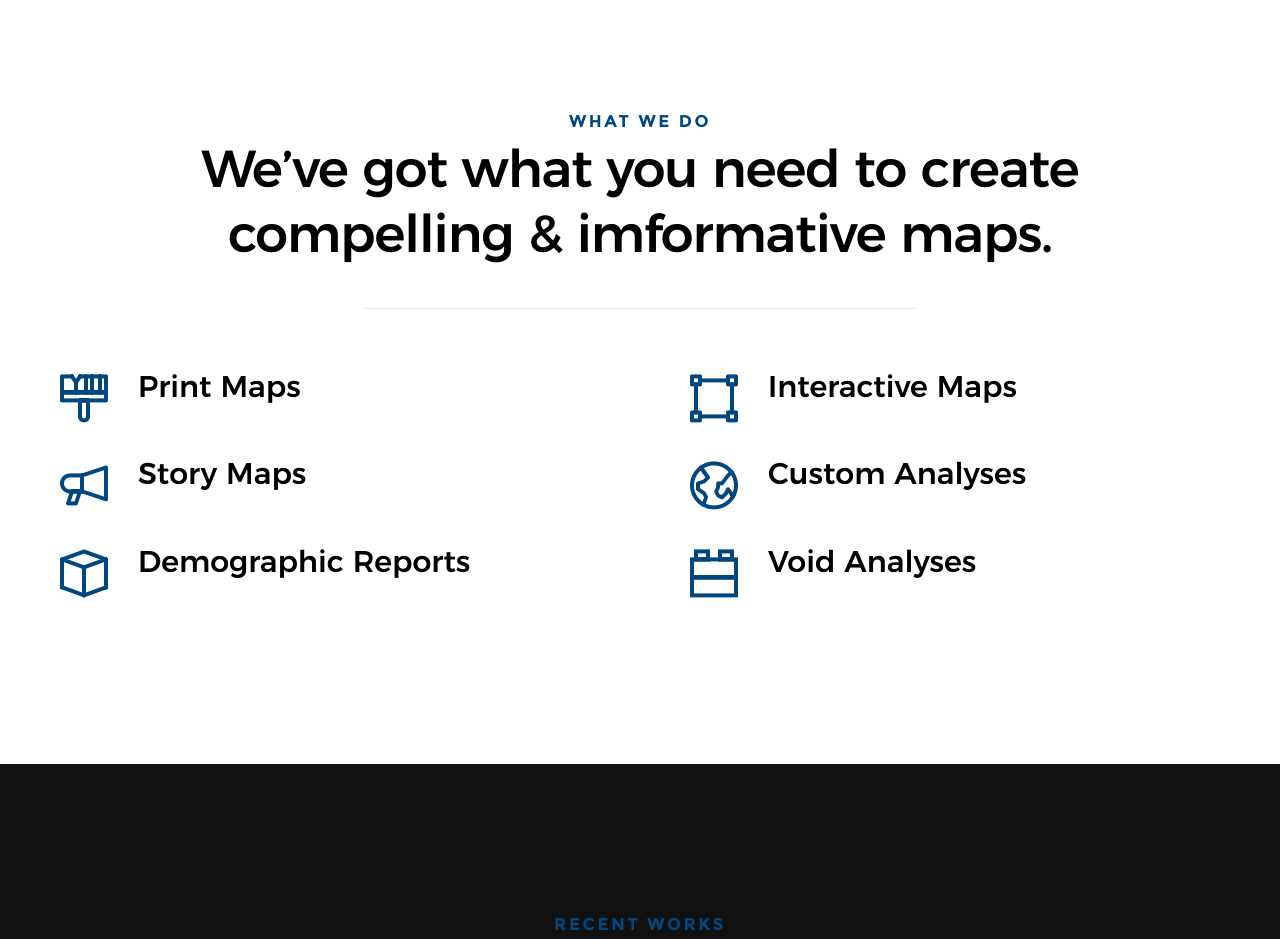
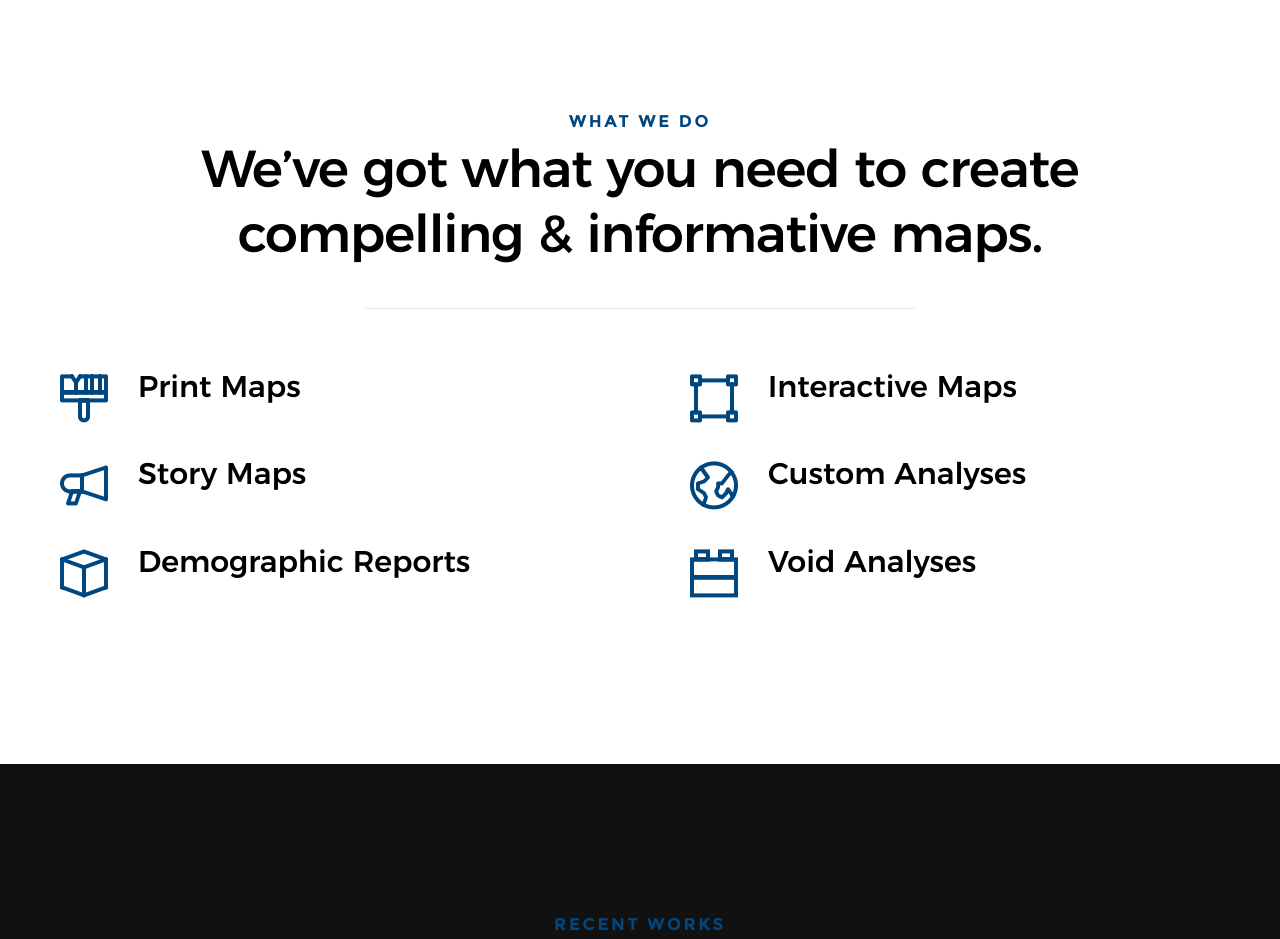
Before and after one commit to collierslocationintelligence/collierslocationintelligence.github.io, a plain HTML site: page index.html in a window 1280 px wide. Shown: the part 1980-2919 px from the top of the page. Drawn offline with Linux system fonts and the light colour scheme; files whose address does not match are found by name.

```diff
--- a/index.html
+++ b/index.html
@@ -219,7 +219,7 @@
         <div class="row section-header has-bottom-sep" data-aos="fade-up">
             <div class="col-full">
                 <h3 class="subhead">What We Do</h3>
-                <h1 class="display-2">We’ve got what you need to create compelling & imformative maps.</h1>
+                <h1 class="display-2">We’ve got what you need to create compelling & informative maps.</h1>
             </div>
         </div> <!-- end section-header -->
 
```
